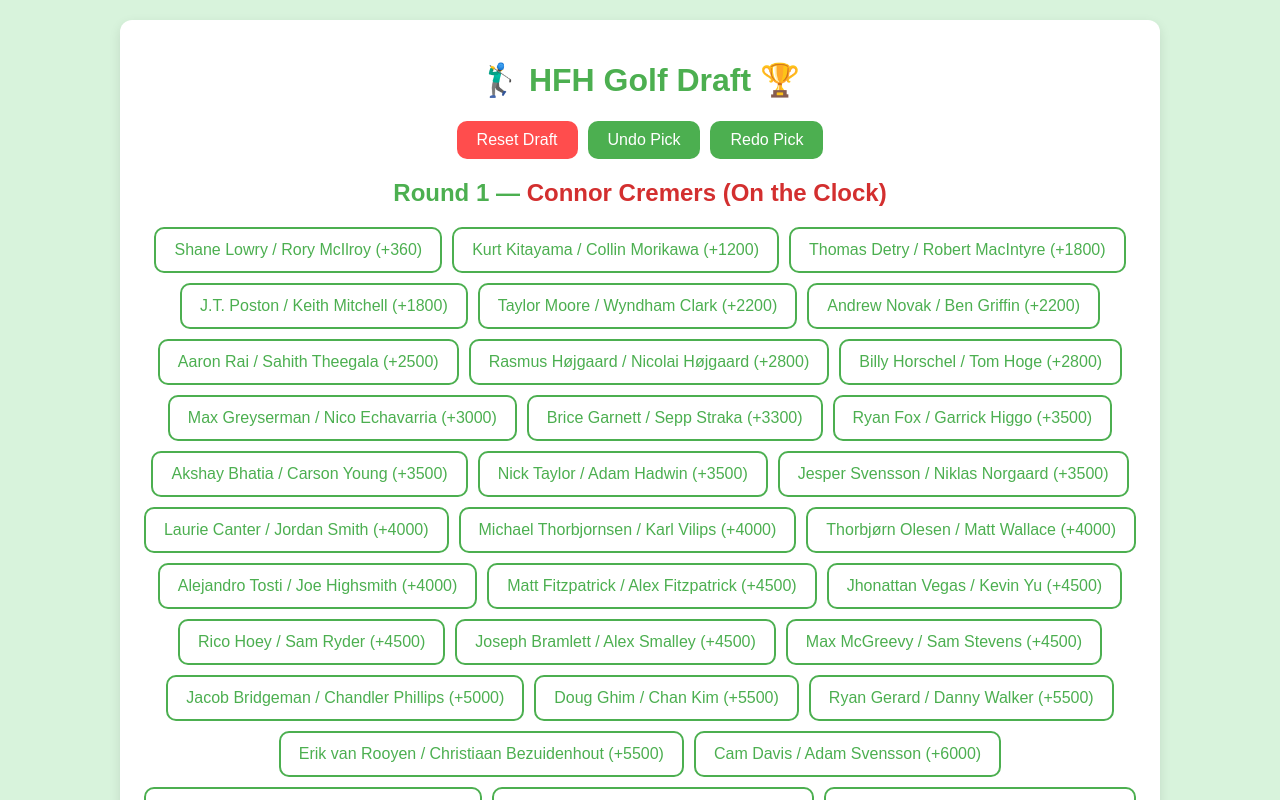
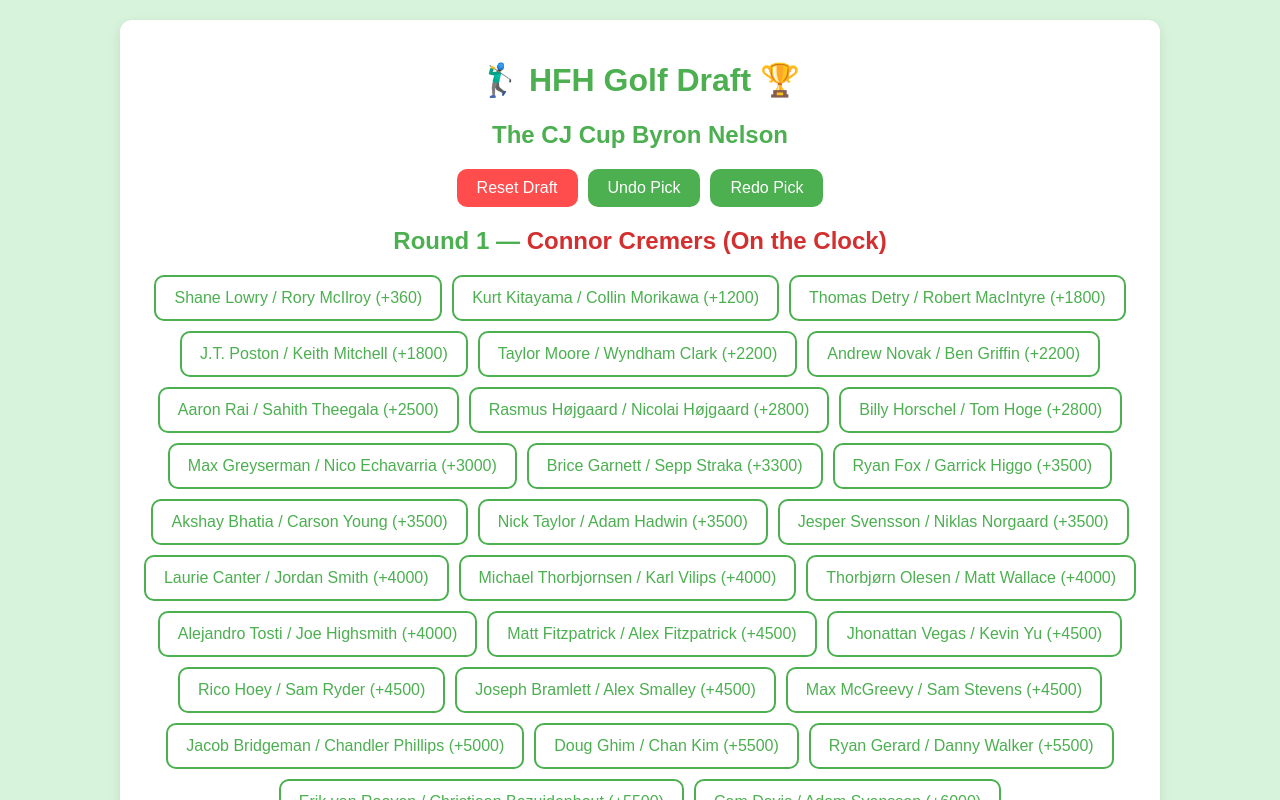
Before and after one commit to 09tannerm/HFH-Golf-Draft, a React (Vite) app: page / in a window 1280 px wide. Shown: the top 800 px of the page. Built offline with nearby package versions, Linux system fonts and the light colour scheme; no server answers; the database is empty.

Commit message:
Update App.jsx

```diff
--- a/App.jsx
+++ b/App.jsx
@@ -11,6 +11,7 @@ function App() {
   const [currentPickIndex, setCurrentPickIndex] = useState(0);
   const [round, setRound] = useState(1);
   const [draftComplete, setDraftComplete] = useState(false);
+  const [eventName, setEventName] = useState("This Week's Event");
 
   useEffect(() => {
     fetch('/tournament_config.json')
@@ -18,6 +19,7 @@ function App() {
       .then((data) => {
         setDraftOrder(data.draftOrder);
         setTeams(data.teams);
+        setEventName(data.eventName || "This Week's Event");
       })
       .catch((err) => console.error('Error loading config:', err));
   }, []);
@@ -103,6 +105,7 @@ function App() {
   return (
     <div className="app">
       <h1>🏌️‍♂️ HFH Golf Draft 🏆</h1>
+      <h2>{eventName}</h2>
 
       {draftComplete && (
         <div className="draft-complete-banner">
```
